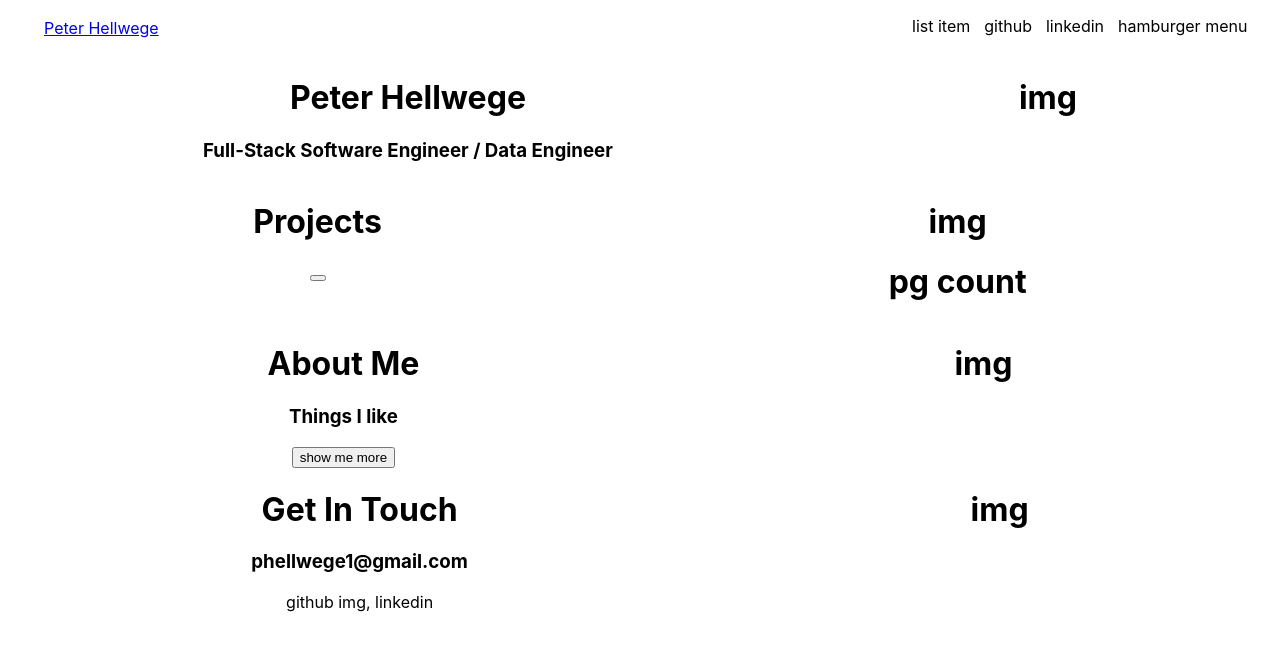
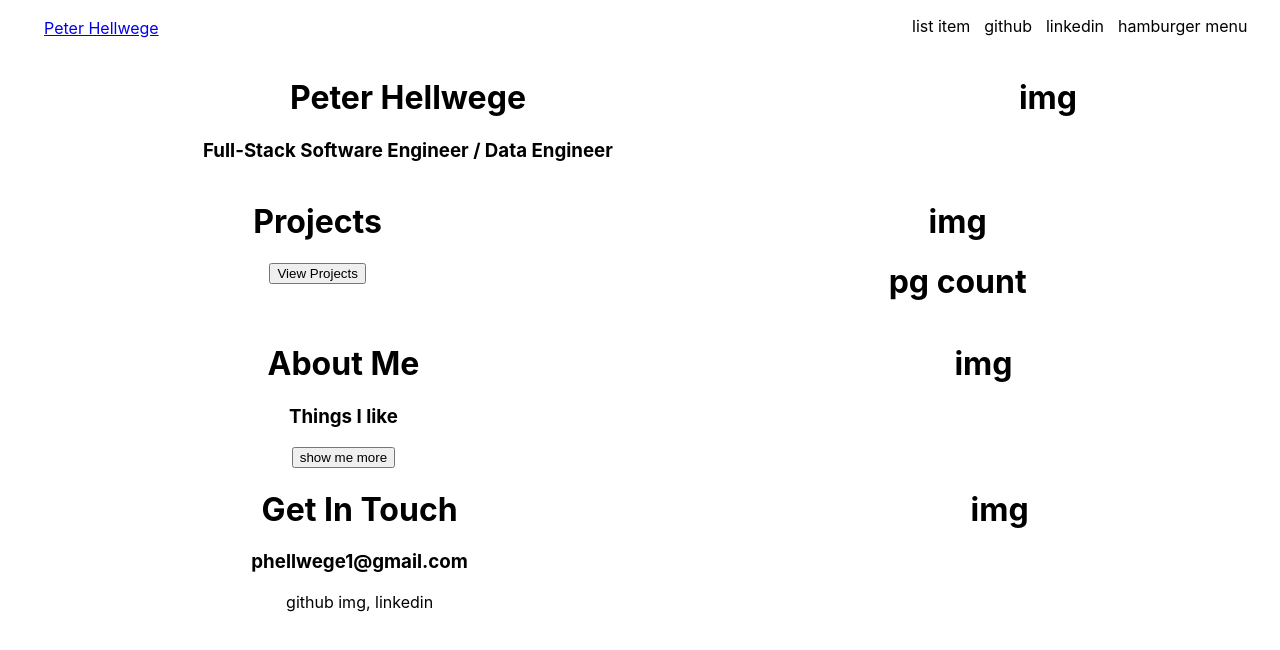
Before and after one commit to phellwege/KuonYagiStylePortfolio, a React (Create React App) app in the folder portfolio4.0/: page /#/ in a window 1280 px wide. Shown: the top 650 px of the page. Built offline with nearby package versions, Linux system fonts and the light colour scheme.

Commit message:
expanded basic functionality

```diff
--- a/portfolio4.0/src/components/section2.js
+++ b/portfolio4.0/src/components/section2.js
@@ -6,7 +6,7 @@ export default () => {
         <div class='sectionWrap'>
             <div class='section2Left'>
                 <h1>Projects</h1>
-                <button/>
+                <button>View Projects</button>
             </div>
             <div class='section2Right'>
                 <h1>img</h1>
```
